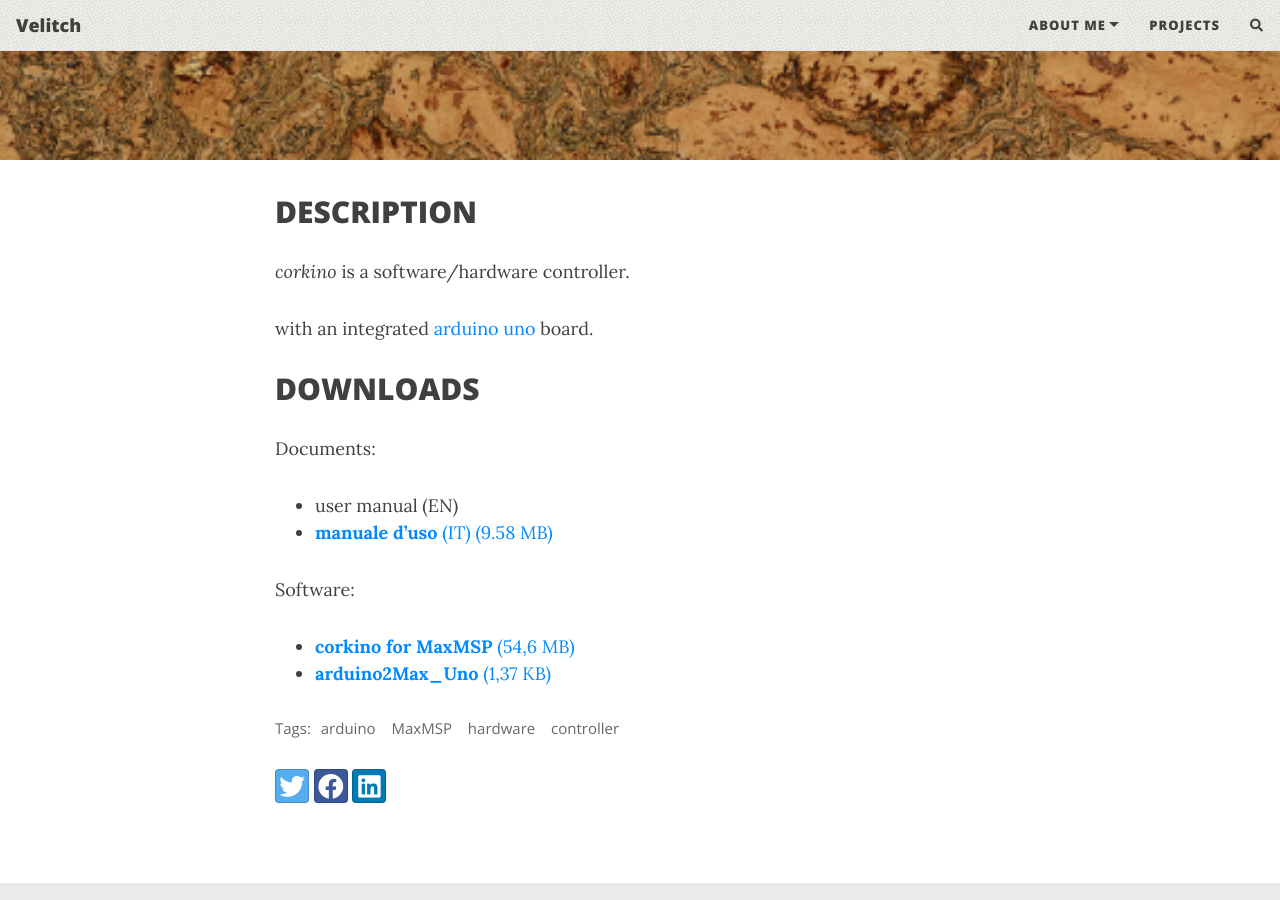
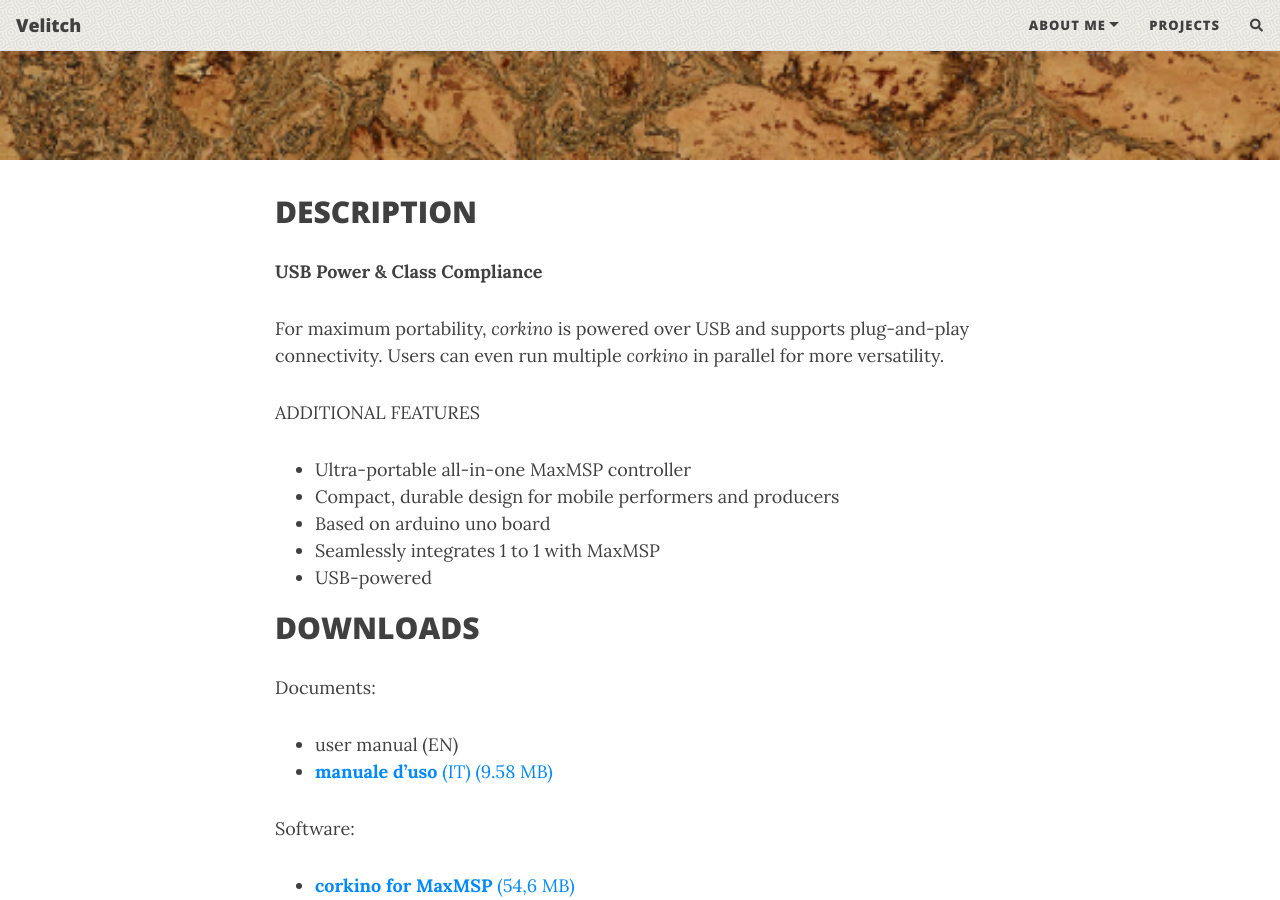
Before and after one commit to Velitch/velitch, a Jekyll site: the page built from _posts/2021-10-13-corkino.md, in a window 1280 px wide and 900 px high, scrolled down 383 px. Built offline with Jekyll 4.4.1, drawn with Linux system fonts in a browser that asks for light colours; nearby versions of some CDN libraries; comment, search, counter and statistics services are not loaded.

Commit message:
Update 2021-10-13-corkino.md

```diff
--- a/_posts/2021-10-13-corkino.md
+++ b/_posts/2021-10-13-corkino.md
@@ -10,9 +10,17 @@
 
 ## DESCRIPTION
 
-_corkino_ is a software/hardware controller.
+**USB Power & Class Compliance**
 
- with an integrated [arduino uno](https://store.arduino.cc/products/arduino-uno-rev3/) board.
+For maximum portability, _corkino_ is powered over USB and supports plug-and-play connectivity. Users can even run multiple _corkino_ in parallel for more versatility.
+
+ADDITIONAL FEATURES
+
+- Ultra-portable all-in-one MaxMSP controller
+- Compact, durable design for mobile performers and producers
+- Based on arduino uno board
+- Seamlessly integrates 1 to 1 with MaxMSP
+- USB-powered
 
 ## DOWNLOADS
 
```
